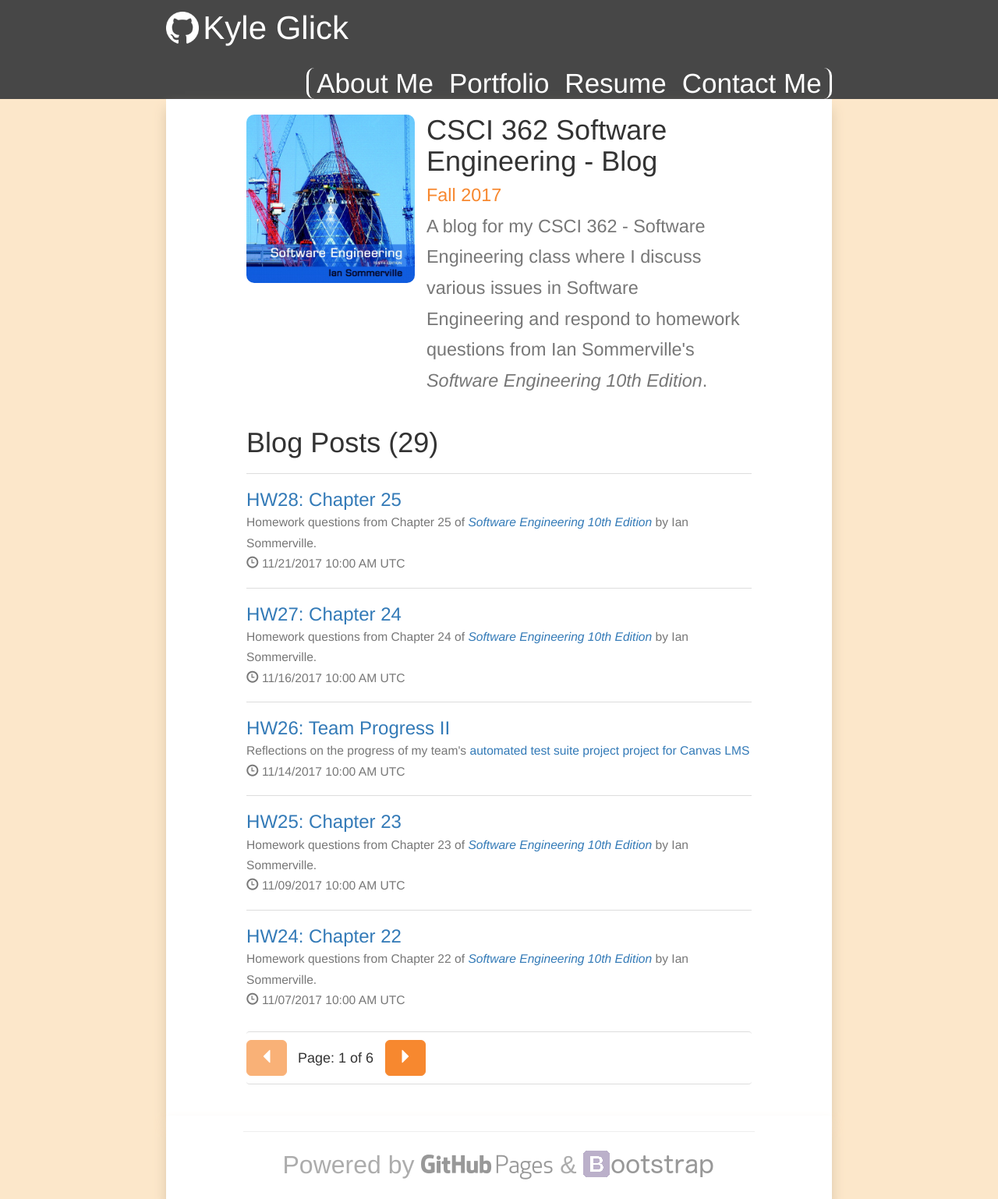
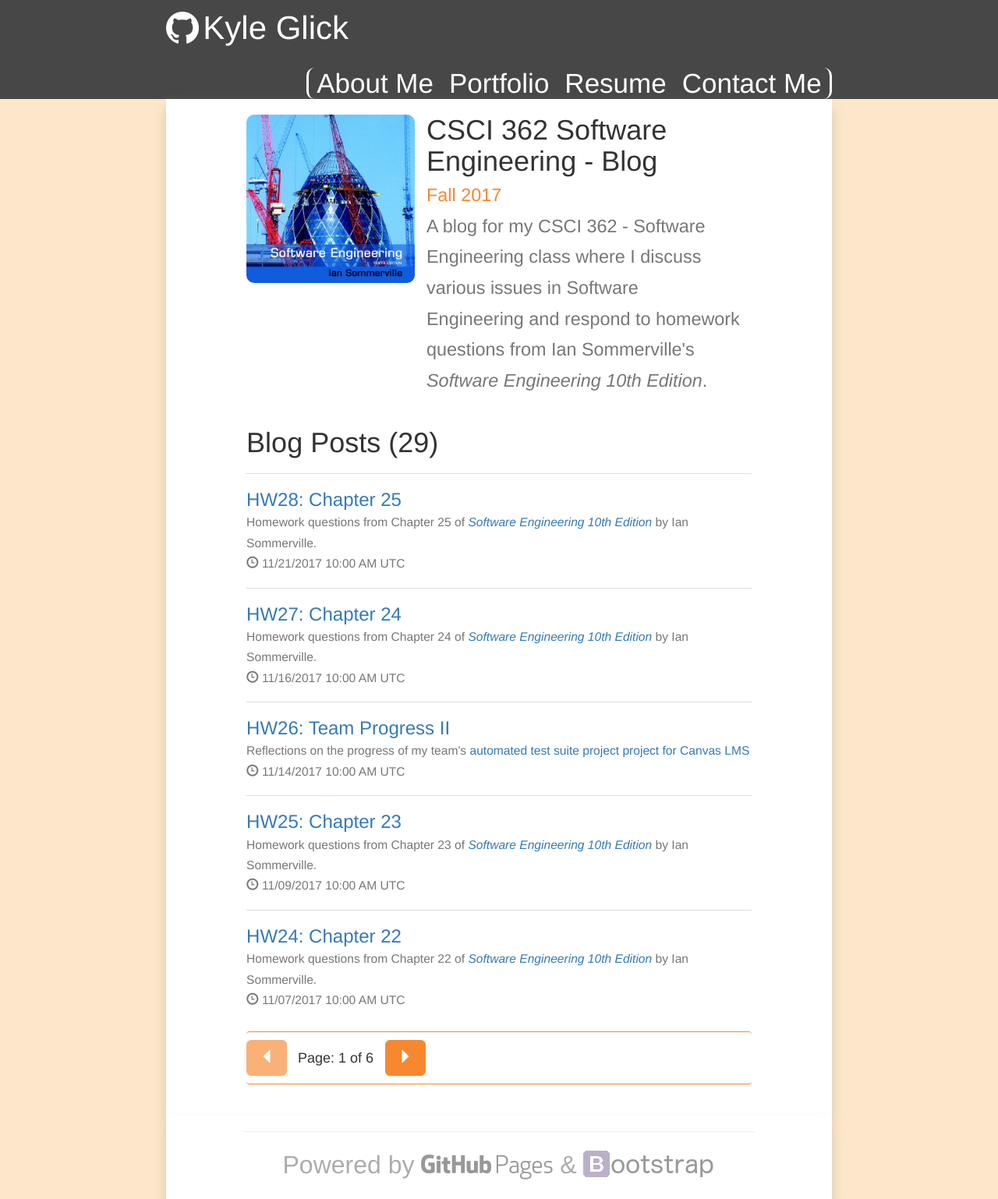
Before and after one commit to kayla-glick/kayla-glick.github.io, a Jekyll site: the page built from portfolio/csci_362_blog/index.html, in a window 1280 px wide. Shown: the whole page at 78% size. Built offline with Jekyll 4.4.1, drawn with Linux system fonts in a browser that asks for light colours; nearby versions of some CDN libraries.

Commit message:
fix missing color

```diff
--- a/assets/css/layout.css
+++ b/assets/css/layout.css
@@ -130,8 +130,8 @@ footer .bootstrap-logo {
 
 .pagination {
   padding: 10px 0 10px 0;
-  border-top: 1px solid #DDDDDD;
-  border-bottom: 1px solid #DDDDDD;
+  border-top: 1px solid var(--apricot);
+  border-bottom: 1px solid var(--apricot);
 }
 
 .page-number {
```
